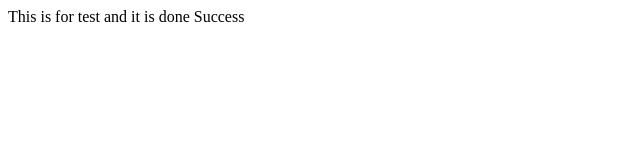
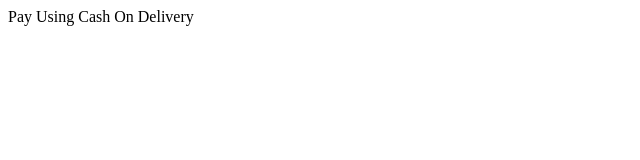
Before and after one commit to Sauri1025/test, a plain HTML site: page index.html in a window 1280 px wide. Shown: the full height of the page, 0-640 px from the left. Drawn offline with Linux system fonts and the light colour scheme.

Commit message:
Update index.html

```diff
--- a/index.html
+++ b/index.html
@@ -1,8 +1,4 @@
 <html>
-    <head>
-        This is for test and it is done
-        <body>
-            Success
-        </body>
-    </head>
+    <title>COD</title>
+    <body>Pay Using Cash On Delivery </body>
 </html>
```
